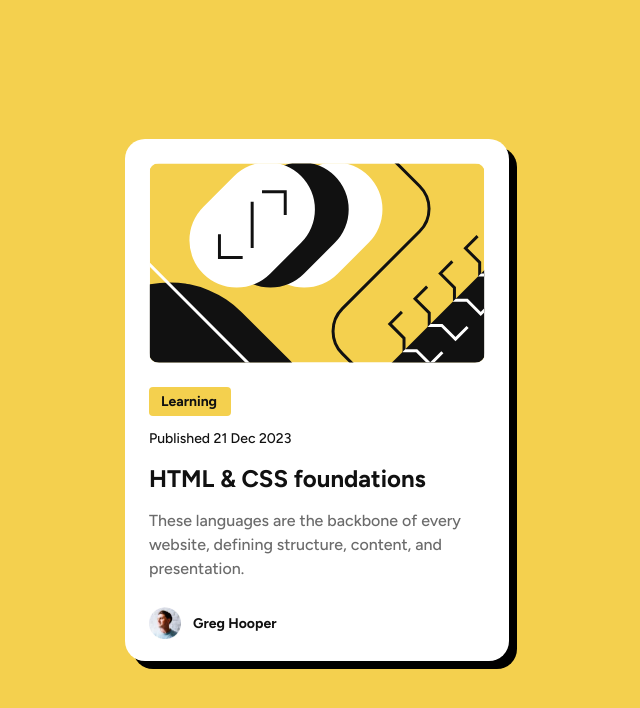
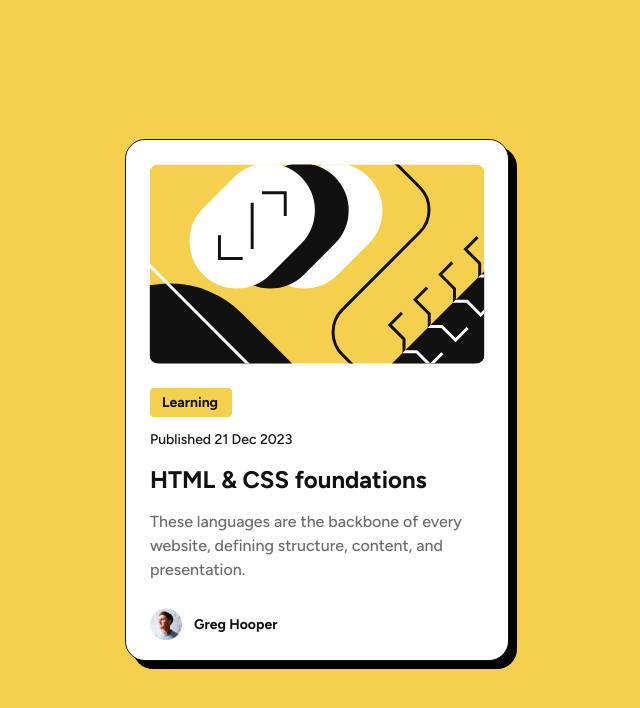
Before and after one commit to Hekimianz/blog-card, a plain HTML site: page index.html in a window 1280 px wide. Shown: the whole page, without its empty margins (323-963 px from the left). Drawn offline with Linux system fonts and the light colour scheme.

Commit message:
Updated styles

```diff
--- a/style.css
+++ b/style.css
@@ -24,6 +24,7 @@ main {
   color: #111;
   font-family: "Figtree", sans-serif;
   box-shadow: #000 8px 8px;
+  border: 1px solid #111;
 }
 
 #articleImg {
```
